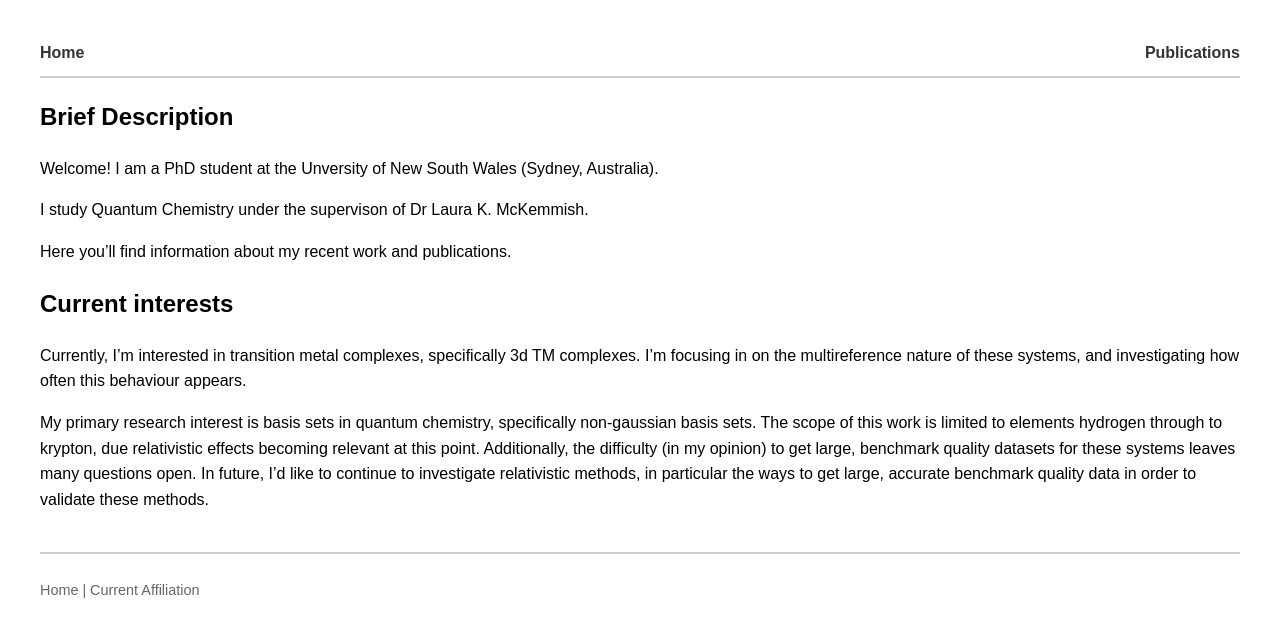
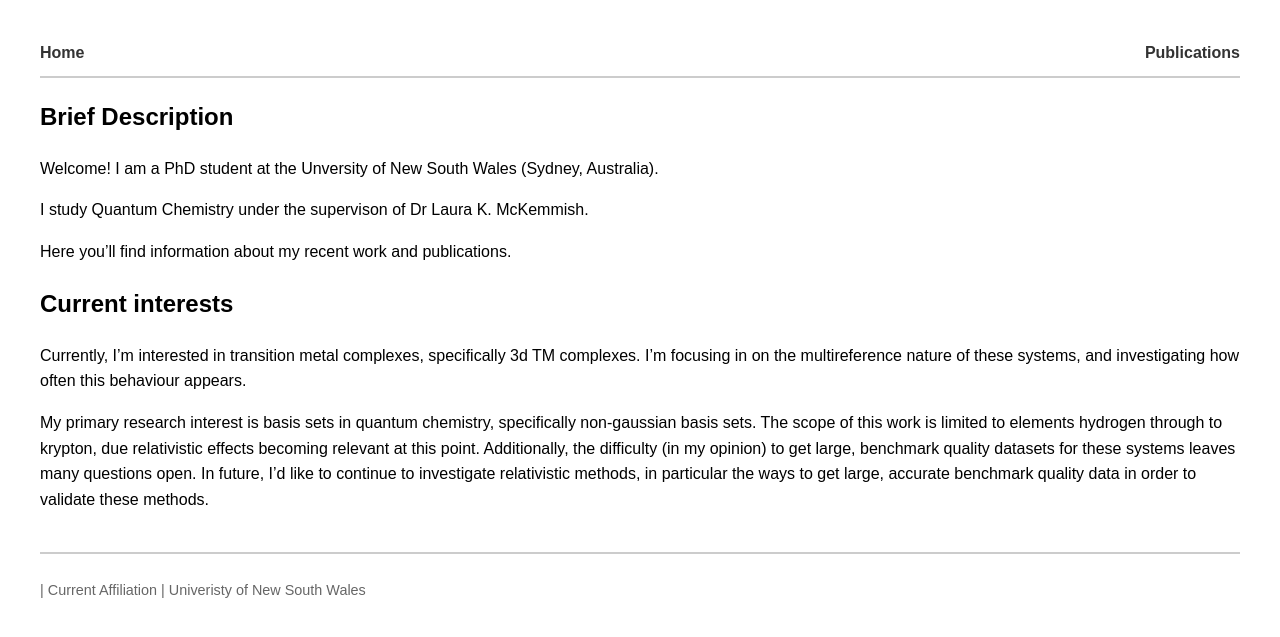
Before and after one commit to SamuelPitman/SamuelPitman.github.io, a Jekyll site: the page built from index.md, in a window 1280 px wide. Shown: the top 637 px of the page. Built offline with Jekyll 4.4.1, drawn with Linux system fonts in a browser that asks for light colours.

Commit message:
Update default.html
Remove title, update affiliation

```diff
--- a/_layouts/default.html
+++ b/_layouts/default.html
@@ -18,7 +18,7 @@
   </main>
 
   <footer>
-    <p>{{ site.title }} | Current Affiliation</p>
+    <p>{{ Samuel J. Pitman }} | Current Affiliation | Univeristy of New South Wales</p>
   </footer>
 </body>
 </html>
```
